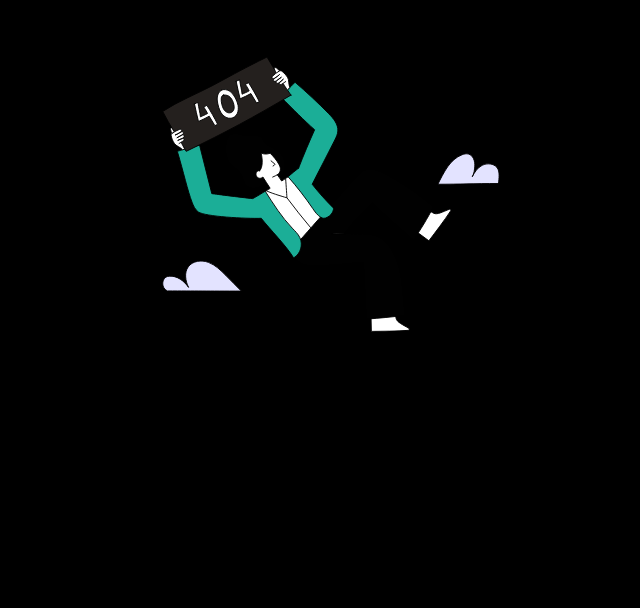
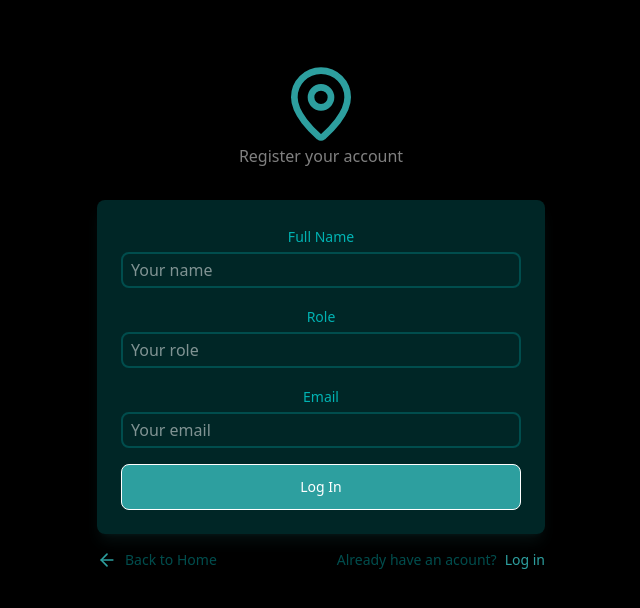
Before and after one commit to ryanzam/fieldmates, a React (Vite) app: page /signup in a window 1280 px wide. Shown: the top 608 px of the page, without its empty margins (319-959 px from the left). Built offline with nearby package versions, Linux system fonts and the light colour scheme.

Commit message:
add register component and page

```diff
--- a/src/App.tsx
+++ b/src/App.tsx
@@ -3,6 +3,8 @@ import './App.css'
 import Index from "./pages/Index"
 import NotFound from "./pages/NotFound"
 import Realtime from "./pages/Realtime"
+import SignIn from "./pages/SignIn"
+import Register from "./pages/Register"
 
 function App() {
 
@@ -11,6 +13,9 @@ function App() {
       <Routes>
         <Route path="/" element={<Index />} />
         <Route path="/live-map" element={<Realtime />} />
+        <Route path="/signin" element={<SignIn />} />
+        <Route path="/signup" element={<Register />} />
+
         <Route path="*" element={<NotFound />} />
       </Routes>
     </BrowserRouter>
--- a/src/components/Nav.tsx
+++ b/src/components/Nav.tsx
@@ -57,8 +57,12 @@ const Nav = () => {
                                     Live Map
                                 </Button>
                             </Link>
-                            <Button variant="ghost" size="sm" className='cursor-pointer hover:text-primary'>Log In</Button>
-                            <Button variant="default" size="sm" className='cursor-pointer hover:text-black'>Start Free</Button>
+                            <Link to="/signin">
+                                <Button variant="ghost" size="sm" className='cursor-pointer hover:text-primary'>Log In</Button>
+                            </Link>
+                            <Link to="/signup">
+                                <Button variant="default" size="sm" className='cursor-pointer hover:text-black'>Start Free</Button>
+                            </Link>
                         </div>
 
                         {/* Mobile menu button */}
--- /dev/null
+++ b/src/pages/Register.tsx
@@ -0,0 +1,58 @@
+import { ArrowLeft, MapPin } from 'lucide-react'
+import { Link } from 'react-router-dom'
+
+const Register = () => {
+    return (
+        <div className='mx-auto max-w-md '>
+            <div className='flex justify-center items-center flex-col my-8'>
+                <MapPin color='#2d9f9f' size={80} className='bg-shadow-primary' />
+                <p className='text-white/50'>Register your account</p>
+            </div>
+
+            <form action="#" className="space-y-4 rounded-lg bg-primary-dark/50 p-6 shadow-lg shadow-primary/10">
+                <div>
+                    <label className="w-full text-sm font-medium text-primary-light" htmlFor="name">
+                        Full Name
+                    </label>
+
+                    <input required className="mt-1 w-full rounded-lg border-primary-dark border-2 px-2 py-1 focus:border-primary focus:outline-none" id="name" type="text" placeholder="Your name" />
+                </div>
+
+                <div>
+                    <label className="w-full text-sm font-medium text-primary-light" htmlFor="name">
+                        Role
+                    </label>
+
+                    <input required className="mt-1 w-full rounded-lg border-primary-dark border-2 px-2 py-1 focus:border-primary focus:outline-none" id="role" type="text" placeholder="Your role" />
+                </div>
+
+                <div className=''>
+                    <label className="text-sm font-medium text-primary-light" htmlFor="email">
+                        Email
+                    </label>
+
+                    <input required className="mt-1 w-full rounded-lg border-primary-dark border-2 px-2 py-1 focus:border-primary focus:outline-none" id="email" type="email" placeholder="Your email" />
+                </div>
+
+                <button className="w-full rounded-lg border bg-primary px-12 py-3 text-sm font-medium text-white transition-colors hover:bg-transparent hover:text-primary-dark" type="submit">
+                    Log In
+                </button>
+            </form>
+
+            <div className='flex justify-between items-center mt-4 text-sm text-primary-dark'>
+                <Link to="/" className='flex justify-center items-center gap-2'>
+                    <ArrowLeft color='#2d9f9f' size={20} /> <span>Back to Home</span>
+                </Link>
+
+                <div className='flex gap-2'>
+                    <p>Already have an acount? </p>
+                    <Link to="/signin" className='text-primary'>
+                        Log in
+                    </Link>
+                </div>
+            </div>
+        </div>
+    )
+}
+
+export default Register
--- /dev/null
+++ b/src/pages/SignIn.tsx
@@ -0,0 +1,50 @@
+import { ArrowLeft, MapPin } from 'lucide-react'
+import { Link } from 'react-router-dom'
+
+const SignIn = () => {
+    return (
+        <div className='mx-auto max-w-md'>
+            <div className='flex justify-center items-center flex-col my-8'>
+                <MapPin color='#2d9f9f' size={80} className='bg-shadow-primary' />
+                <p className='text-white/50'>Log into to your account</p>
+            </div>
+
+            <form action="#" className="mx-auto max-w-md space-y-4 rounded-lg bg-primary-dark/50 p-6 shadow-lg shadow-primary/10">
+                <div className='w-full'>
+                    <label className="w-full text-sm font-medium text-primary-light" htmlFor="name">
+                        Name
+                    </label>
+
+                    <input required className="mt-1 w-full rounded-lg border-primary-dark border-2 px-2 py-1 focus:border-primary focus:outline-none" id="name" type="text" placeholder="Your name" />
+                </div>
+
+                <div className=''>
+                    <label className="text-sm font-medium text-primary-light" htmlFor="email">
+                        Email
+                    </label>
+
+                    <input required className="mt-1 w-full rounded-lg border-primary-dark border-2 px-2 py-1 focus:border-primary focus:outline-none" id="email" type="email" placeholder="Your email" />
+                </div>
+
+                <button className="w-full rounded-lg border bg-primary px-12 py-3 text-sm font-medium text-white transition-colors hover:bg-transparent hover:text-primary-dark" type="submit">
+                    Log In
+                </button>
+            </form>
+
+            <div className='flex justify-between items-center mt-4 text-sm text-primary-dark'>
+                <Link to="/" className='flex justify-center items-center gap-2'>
+                    <ArrowLeft color='#2d9f9f' size={20} /> <span>Back to Home</span>
+                </Link>
+
+                <div className='flex gap-2'>
+                    <p>Don't have an acount? </p>
+                    <Link to="/signup" className='text-primary'>
+                        Register
+                    </Link>
+                </div>
+            </div>
+        </div>
+    )
+}
+
+export default SignIn
```
